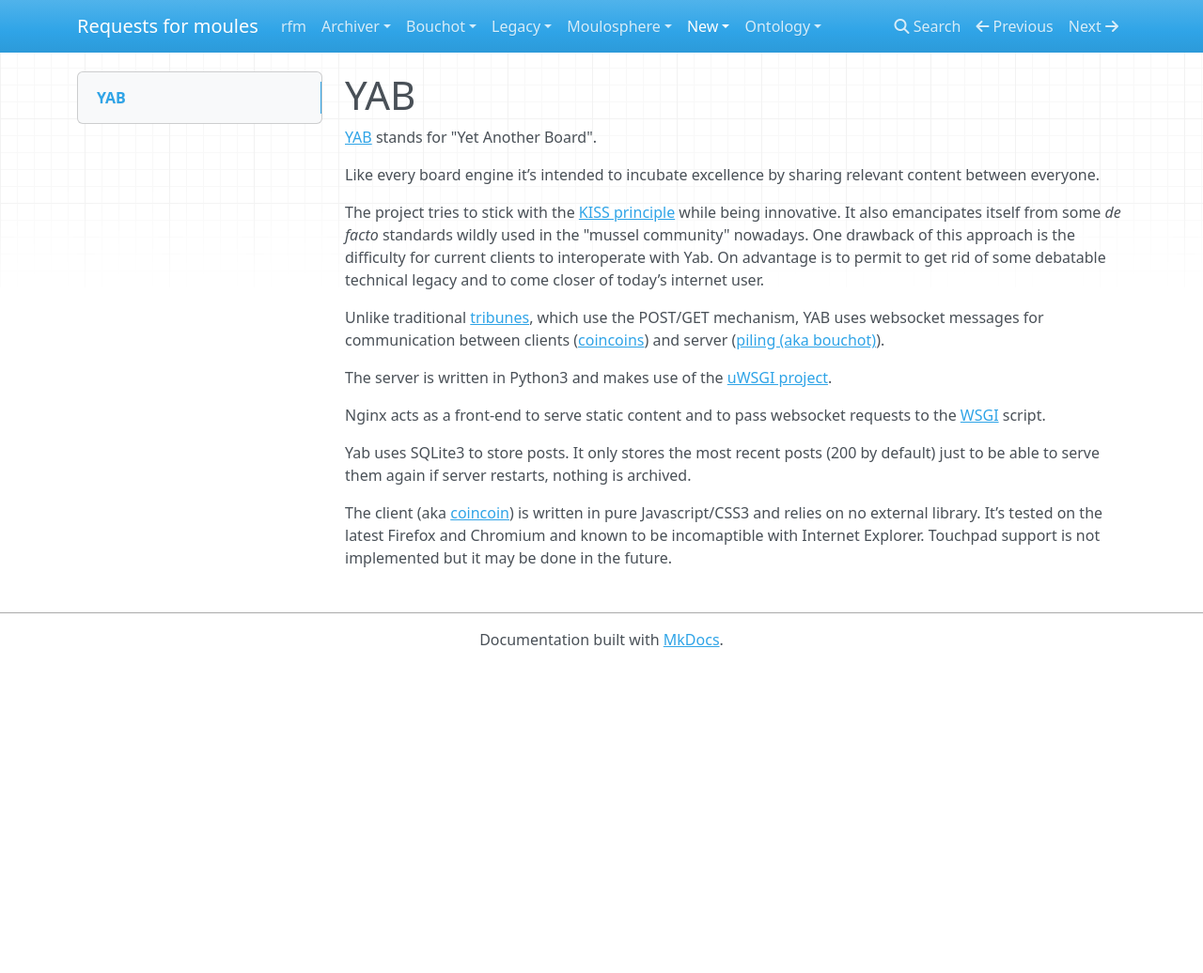
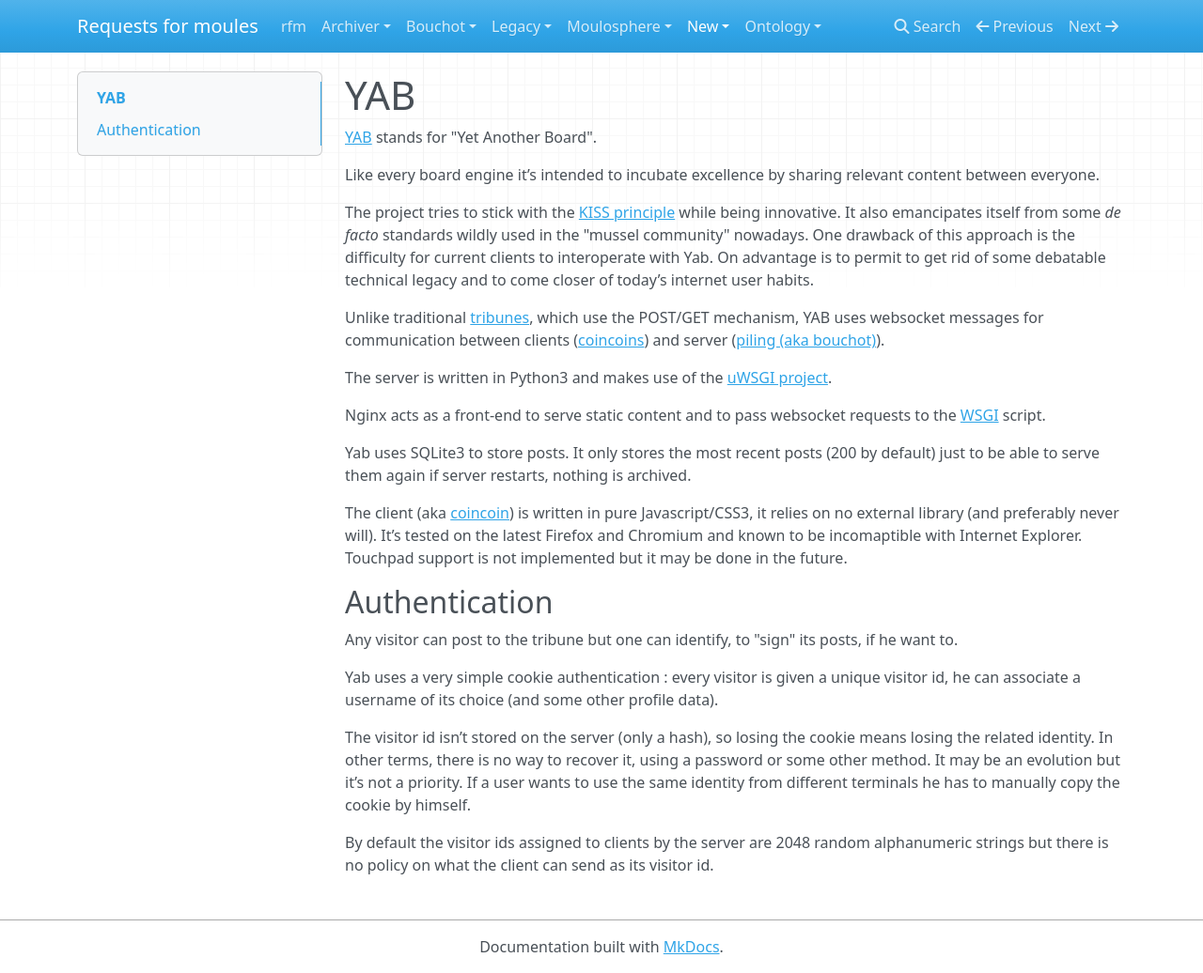
Before and after one commit to devnewton/rfm, an MkDocs documentation site: the page built from docs/new/yab.md, in a window 1280 px wide and 1036 px high. Shown: the whole window at 94% size. Built offline with MkDocs 1.6.1, drawn with Linux system fonts in a browser that asks for light colours; nearby versions of some CDN libraries.

Commit message:
Create yab.md
WIP

```diff
--- a/docs/new/yab.md
+++ b/docs/new/yab.md
@@ -4,7 +4,7 @@
 
 Like every board engine it’s intended to incubate excellence by sharing relevant content between everyone.
 
-The project tries to stick with the [KISS principle](https://en.wikipedia.org/wiki/KISS_principle) while being innovative. It also emancipates itself from some _de facto_ standards wildly used in the "mussel community" nowadays. One drawback of this approach is the difficulty for current clients to interoperate with Yab. On advantage is to permit to get rid of some debatable technical legacy and to come closer of today’s internet user.
+The project tries to stick with the [KISS principle](https://en.wikipedia.org/wiki/KISS_principle) while being innovative. It also emancipates itself from some _de facto_ standards wildly used in the "mussel community" nowadays. One drawback of this approach is the difficulty for current clients to interoperate with Yab. On advantage is to permit to get rid of some debatable technical legacy and to come closer of today’s internet user habits.
 
 Unlike traditional [tribunes](../ontology/tribune.md), which use the POST/GET mechanism, YAB uses websocket messages for communication between clients ([coincoins](../ontology/coincoin.md)) and server ([piling (aka bouchot)](../ontology/bouchot.md)).
 
@@ -14,4 +14,14 @@ Nginx acts as a front-end to serve static content and to pass websocket requests
 
 Yab uses SQLite3 to store posts. It only stores the most recent posts (200 by default) just to be able to serve them again if server restarts, nothing is archived.
 
-The client (aka [coincoin](../ontology/coincoin.md)) is written in pure Javascript/CSS3 and relies on no external library. It’s tested on the latest Firefox and Chromium and known to be incomaptible with Internet Explorer. Touchpad support is not implemented but it may be done in the future.
+The client (aka [coincoin](../ontology/coincoin.md)) is written in pure Javascript/CSS3, it relies on no external library (and preferably never will). It’s tested on the latest Firefox and Chromium and known to be incomaptible with Internet Explorer. Touchpad support is not implemented but it may be done in the future.
+
+## Authentication
+
+Any visitor can post to the tribune but one can identify, to "sign" its posts, if he want to.
+
+Yab uses a very simple cookie authentication : every visitor is given a unique visitor id, he can associate a username of its choice (and some other profile data).
+
+The visitor id isn’t stored on the server (only a hash), so losing the cookie means losing the related identity. In other terms, there is no way to recover it, using a password or some other method. It may be an evolution but it’s not a priority. If a user wants to use the same identity from different terminals he has to manually copy the cookie by himself.
+
+By default the visitor ids assigned to clients by the server are 2048 random alphanumeric strings but there is no policy on what the client can send as its visitor id.
```
